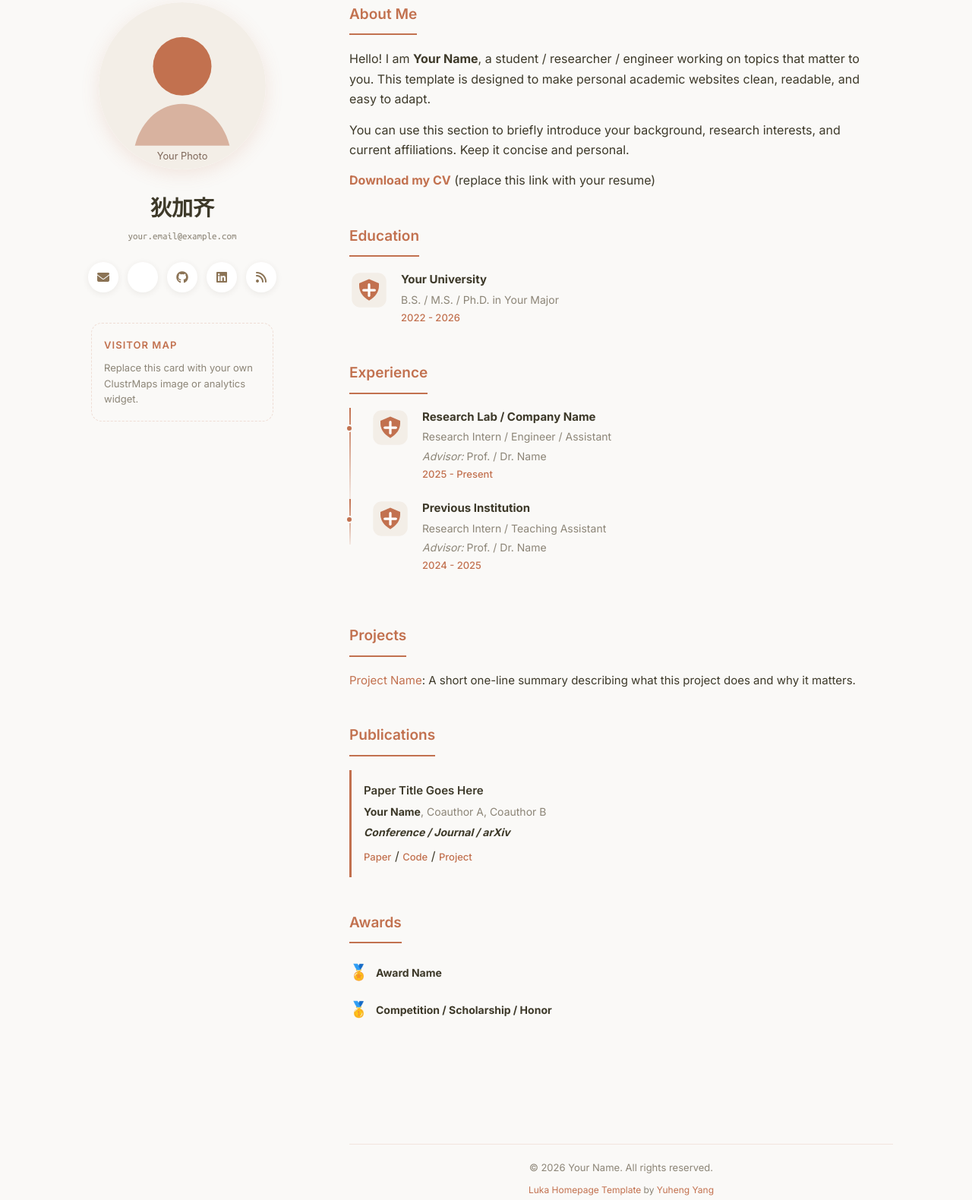
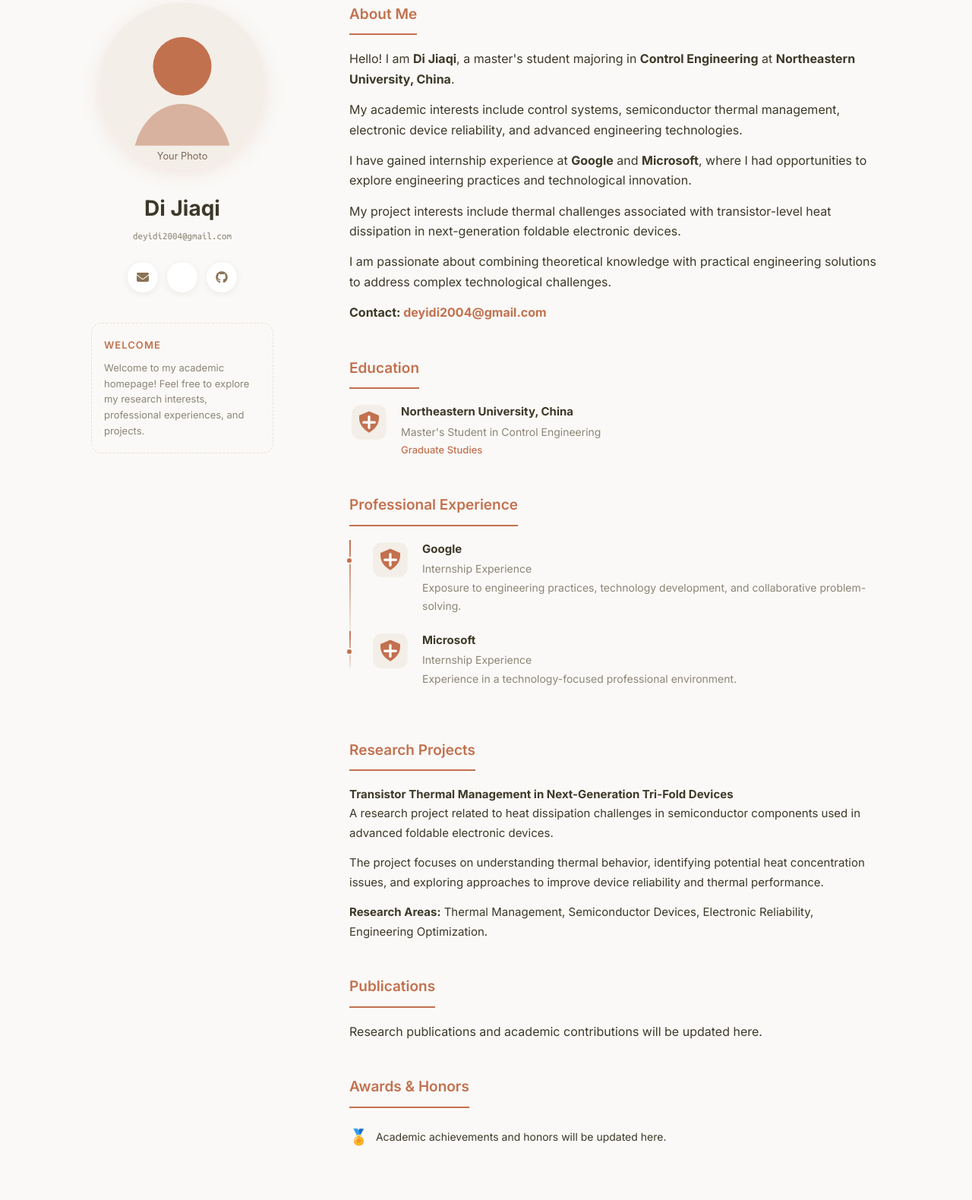
Before and after one commit to deyidi2004-ship-it/wnagye, a plain HTML site: page index.html in a window 1280 px wide. Shown: the part 117-1697 px from the top of the page at 76% size. Drawn offline with Linux system fonts and the light colour scheme; some icons are missing.

Commit message:
Update index.html

```diff
--- a/index.html
+++ b/index.html
@@ -1,32 +1,42 @@
+
 <!DOCTYPE html>
 <html lang="en">
 <head>
   <meta charset="UTF-8">
   <meta http-equiv="X-UA-Compatible" content="IE=edge">
   <meta name="viewport" content="width=device-width, initial-scale=1">
-  <title>狄加齐 - Homepage</title>
-  <meta name="description" content="A minimal academic homepage template for researchers, students, and creators.">
-  <meta name="keywords" content="academic homepage, personal website, portfolio, researcher, student">
+
+  <title>Di Jiaqi - Academic Homepage</title>
+  <meta name="description" content="Academic homepage of Di Jiaqi, a graduate student in Control Engineering at Northeastern University, China.">
+  <meta name="keywords" content="Di Jiaqi, Control Engineering, Northeastern University, Thermal Management, Semiconductor, Research">
+
   <link rel="icon" href="assets/img/favicon.svg" type="image/svg+xml">
 
   <link rel="preconnect" href="https://fonts.googleapis.com">
   <link rel="preconnect" href="https://fonts.gstatic.com" crossorigin>
   <link href="https://fonts.googleapis.com/css2?family=Inter:wght@300;400;500;600;700&display=swap" rel="stylesheet">
 
-  <link rel="stylesheet" href="https://cdnjs.cloudflare.com/ajax/libs/academicons/1.8.6/css/academicons.min.css" integrity="sha256-uFVgMKfistnJAfoCUQigIl+JfUaP47GrRKjf6CTPVmw=" crossorigin="anonymous">
+  <link rel="stylesheet" href="https://cdnjs.cloudflare.com/ajax/libs/academicons/1.8.6/css/academicons.min.css">
   <script src="https://kit.fontawesome.com/a860a211d3.js" crossorigin="anonymous"></script>
 
   <link rel="stylesheet" href="assets/css/font_sans_serif.css">
   <link rel="stylesheet" href="assets/css/theme-luka.css">
 </head>
+
 <body class="theme-luka">
+
+  <!-- Navigation -->
   <nav class="top-nav">
     <div class="nav-container">
       <div class="nav-left">
         <a href="./">Home</a>
       </div>
+
       <div class="nav-right">
-        <button id="themeToggle" class="theme-toggle" title="Toggle theme" aria-label="Toggle theme">
+        <button id="themeToggle"
+                class="theme-toggle"
+                title="Toggle theme"
+                aria-label="Toggle theme">
           <i class="fa-solid fa-moon"></i>
         </button>
       </div>
@@ -34,185 +44,375 @@
   </nav>
 
   <div class="wrapper">
+
+    <!-- Profile -->
     <header class="sidebar">
       <div class="profile-card">
+
         <a class="image avatar">
-          <img src="assets/img/avatar.svg" alt="Profile avatar">
+          <img src="assets/img/avatar.svg" alt="Di Jiaqi">
         </a>
 
-        <h1 class="site-name">狄加齐</h1>
-        <p class="site-email">your.email@example.com</p>
+        <h1 class="site-name">Di Jiaqi</h1>
+        <p class="site-email">deyidi2004@gmail.com</p>
 
         <div class="social-icons">
-          <a href="mailto:your.email@example.com" title="Email"><i class="fa-solid fa-envelope"></i></a>
-          <a href="https://scholar.google.com/" title="Google Scholar"><i class="ai ai-google-scholar"></i></a>
-          <a href="https://github.com/yourname" title="GitHub"><i class="fa-brands fa-github"></i></a>
-          <a href="https://www.linkedin.com/" title="LinkedIn"><i class="fa-brands fa-linkedin"></i></a>
-          <a href="https://yourblog.example.com" title="Blog"><i class="fa-solid fa-rss"></i></a>
+          <a href="mailto:deyidi2004@gmail.com" title="Email">
+            <i class="fa-solid fa-envelope"></i>
+          </a>
+
+          <a href="https://scholar.google.com/" title="Google Scholar">
+            <i class="ai ai-google-scholar"></i>
+          </a>
+
+          <a href="https://github.com/deyidi2004-ship-it" title="GitHub">
+            <i class="fa-brands fa-github"></i>
+          </a>
         </div>
 
         <div class="visitor-card">
-          <div class="visitor-card-title">Visitor Map</div>
+          <div class="visitor-card-title">Welcome</div>
           <div class="visitor-card-body">
-            Replace this card with your own ClustrMaps image or analytics widget.
+            Welcome to my academic homepage!
+            Feel free to explore my research interests,
+            professional experiences, and projects.
           </div>
         </div>
+
       </div>
     </header>
 
+    <!-- Main Content -->
     <section class="content">
+
+      <!-- About Me -->
       <div class="section" id="about">
         <h2 class="section-title">About Me</h2>
+
         <div class="section-body">
-          <p>Hello! I am <strong>Your Name</strong>, a student / researcher / engineer working on topics that matter to you. This template is designed to make personal academic websites clean, readable, and easy to adapt.</p>
-          <p>You can use this section to briefly introduce your background, research interests, and current affiliations. Keep it concise and personal.</p>
-          <p><strong><a href="#" target="_blank" rel="noopener">Download my CV</a></strong> (replace this link with your resume)</p>
+
+          <p>
+            Hello! I am <strong>Di Jiaqi</strong>,
+            a master's student majoring in
+            <strong>Control Engineering</strong>
+            at <strong>Northeastern University, China</strong>.
+          </p>
+
+          <p>
+            My academic interests include control systems,
+            semiconductor thermal management,
+            electronic device reliability,
+            and advanced engineering technologies.
+          </p>
+
+          <p>
+            I have gained internship experience at
+            <strong>Google</strong> and
+            <strong>Microsoft</strong>,
+            where I had opportunities to explore
+            engineering practices and technological innovation.
+          </p>
+
+          <p>
+            My project interests include thermal challenges
+            associated with transistor-level heat dissipation
+            in next-generation foldable electronic devices.
+          </p>
+
+          <p>
+            I am passionate about combining theoretical
+            knowledge with practical engineering solutions
+            to address complex technological challenges.
+          </p>
+
+          <p>
+            <strong>
+              Contact:
+              <a href="mailto:deyidi2004@gmail.com">
+                deyidi2004@gmail.com
+              </a>
+            </strong>
+          </p>
+
         </div>
       </div>
 
+      <!-- Education -->
       <div class="section" id="education">
         <h2 class="section-title">Education</h2>
+
         <div class="section-body">
           <div class="card">
             <div class="experience-item">
-              <img src="assets/img/institution.svg" alt="Institution logo" class="institution-logo">
+
+              <img src="assets/img/institution.svg"
+                   alt="University Logo"
+                   class="institution-logo">
+
               <div class="experience-content">
-                <p class="exp-title"><strong>Your University</strong></p>
-                <p class="exp-detail">B.S. / M.S. / Ph.D. in Your Major</p>
-                <p class="exp-period">2022 - 2026</p>
+
+                <p class="exp-title">
+                  <strong>Northeastern University, China</strong>
+                </p>
+
+                <p class="exp-detail">
+                  Master's Student in Control Engineering
+                </p>
+
+                <p class="exp-period">
+                  Graduate Studies
+                </p>
+
               </div>
             </div>
           </div>
         </div>
       </div>
 
+      <!-- Experience -->
       <div class="section" id="experience">
-        <h2 class="section-title">Experience</h2>
+        <h2 class="section-title">Professional Experience</h2>
+
         <div class="section-body">
+
+          <!-- Google -->
           <div class="card timeline-item">
             <div class="experience-item">
-              <img src="assets/img/institution.svg" alt="Institution logo" class="institution-logo">
+
+              <img src="assets/img/institution.svg"
+                   alt="Institution Logo"
+                   class="institution-logo">
+
               <div class="experience-content">
-                <p class="exp-title"><strong>Research Lab / Company Name</strong></p>
-                <p class="exp-detail">Research Intern / Engineer / Assistant</p>
-                <p class="exp-detail"><em>Advisor:</em> Prof. / Dr. Name</p>
-                <p class="exp-period">2025 - Present</p>
+
+                <p class="exp-title">
+                  <strong>Google</strong>
+                </p>
+
+                <p class="exp-detail">
+                  Internship Experience
+                </p>
+
+                <p class="exp-detail">
+                  Exposure to engineering practices,
+                  technology development,
+                  and collaborative problem-solving.
+                </p>
+
               </div>
             </div>
           </div>
 
+          <!-- Microsoft -->
           <div class="card timeline-item">
             <div class="experience-item">
-              <img src="assets/img/institution.svg" alt="Institution logo" class="institution-logo">
+
+              <img src="assets/img/institution.svg"
+                   alt="Institution Logo"
+                   class="institution-logo">
+
               <div class="experience-content">
-                <p class="exp-title"><strong>Previous Institution</strong></p>
-                <p class="exp-detail">Research Intern / Teaching Assistant</p>
-                <p class="exp-detail"><em>Advisor:</em> Prof. / Dr. Name</p>
-                <p class="exp-period">2024 - 2025</p>
-              </div>
-            </div>
+
+                <p class="exp-title">
+                  <strong>Microsoft</strong>
+                </p>
+
+                <p class="exp-detail">
+                  Internship Experience
+                </p>
+
+                <p class="exp-detail">
+                  Experience in a technology-focused
+                  professional environment.
+                </p>
+
               </div>
             </div>
           </div>
 
+        </div>
+      </div>
+
+      <!-- Projects -->
       <div class="section" id="projects">
-        <h2 class="section-title">Projects</h2>
+        <h2 class="section-title">Research Projects</h2>
+
         <div class="section-body">
+
           <div class="card project-card">
-            <a href="https://github.com/yourname/project-name">Project Name</a>: A short one-line summary describing what this project does and why it matters.
+
+            <strong>
+              Transistor Thermal Management in
+              Next-Generation Tri-Fold Devices
+            </strong>
+
+            <p>
+              A research project related to heat dissipation
+              challenges in semiconductor components used
+              in advanced foldable electronic devices.
+            </p>
+
+            <p>
+              The project focuses on understanding thermal
+              behavior, identifying potential heat concentration
+              issues, and exploring approaches to improve
+              device reliability and thermal performance.
+            </p>
+
+            <p>
+              <strong>Research Areas:</strong>
+              Thermal Management,
+              Semiconductor Devices,
+              Electronic Reliability,
+              Engineering Optimization.
+            </p>
+
+          </div>
+
+        </div>
+      </div>
+
+      <!-- Publications -->
+      <div class="section" id="publications">
+        <h2 class="section-title">Publications</h2>
+
+        <div class="section-body">
+          <div class="publications">
+
+            <p>
+              Research publications and academic
+              contributions will be updated here.
+            </p>
+
           </div>
         </div>
       </div>
 
-      <div class="section" id="publications">
-        <h2 class="section-title">Publications</h2>
+      <!-- Awards -->
+      <div class="section" id="awards">
+        <h2 class="section-title">Awards & Honors</h2>
+
         <div class="section-body">
-          <div class="publications">
-            <ol class="bibliography">
-              <li>
-                <div class="pub-row">
-                  <div class="pub-content">
-                    <div class="title">Paper Title Goes Here</div>
-                    <div class="author"><strong>Your Name</strong>, Coauthor A, Coauthor B</div>
-                    <div class="periodical"><em><strong>Conference / Journal / arXiv</strong></em></div>
-                    <div class="links">
-                      <a href="#">Paper</a> / <a href="#">Code</a> / <a href="#">Project</a>
+
+          <div class="awards-grid">
+
+            <div class="award-item">
+              <span class="award-icon">🏅</span>
+
+              <div class="award-text">
+                Academic achievements and honors
+                will be updated here.
               </div>
+
             </div>
+
           </div>
-              </li>
-            </ol>
-          </div>
+
         </div>
       </div>
 
-      <div class="section" id="awards">
-        <h2 class="section-title">Awards</h2>
-        <div class="section-body">
-          <div class="awards-grid">
-            <div class="award-item">
-              <span class="award-icon">🏅</span>
-              <div class="award-text"><strong>Award Name</strong></div>
-            </div>
-            <div class="award-item">
-              <span class="award-icon">🥇</span>
-              <div class="award-text"><strong>Competition / Scholarship / Honor</strong></div>
-            </div>
-          </div>
-        </div>
-      </div>
     </section>
 
+    <!-- Footer -->
     <footer class="site-footer">
       <p>
-        &copy; 2026 Your Name. All rights reserved.
+        &copy; 2026 Di Jiaqi. All rights reserved.
         <br>
-        <span class="template-credit"><a href="https://github.com/wzsyyh/luka-homepage-template">Luka Homepage Template</a> by <a href="https://wzsyyh.github.io/">Yuheng Yang</a></span>
+        <span class="template-credit">
+          <a href="https://github.com/wzsyyh/luka-homepage-template">
+            Luka Homepage Template
+          </a>
+          by
+          <a href="https://wzsyyh.github.io/">
+            Yuheng Yang
+          </a>
+        </span>
       </p>
     </footer>
+
   </div>
 
+  <!-- JavaScript -->
   <script src="assets/js/scale.fix.js"></script>
+
   <script>
     (function() {
+
       const themeToggle = document.getElementById('themeToggle');
       const icon = themeToggle.querySelector('i');
 
       function setTheme(isDark) {
-        document.documentElement.setAttribute('data-theme', isDark ? 'dark' : 'light');
+        document.documentElement.setAttribute(
+          'data-theme',
+          isDark ? 'dark' : 'light'
+        );
+
         icon.classList.toggle('fa-sun', isDark);
         icon.classList.toggle('fa-moon', !isDark);
-        localStorage.setItem('theme', isDark ? 'dark' : 'light');
+
+        localStorage.setItem(
+          'theme',
+          isDark ? 'dark' : 'light'
+        );
       }
 
       const savedTheme = localStorage.getItem('theme');
-      const prefersDark = window.matchMedia('(prefers-color-scheme: dark)').matches;
-      setTheme(savedTheme ? savedTheme === 'dark' : prefersDark);
+
+      const prefersDark = window.matchMedia(
+        '(prefers-color-scheme: dark)'
+      ).matches;
+
+      setTheme(
+        savedTheme
+          ? savedTheme === 'dark'
+          : prefersDark
+      );
 
       themeToggle.addEventListener('click', function() {
-        const isDark = document.documentElement.getAttribute('data-theme') === 'dark';
+
+        const isDark =
+          document.documentElement.getAttribute('data-theme') === 'dark';
+
         setTheme(!isDark);
+
       });
 
       if ('IntersectionObserver' in window) {
-        const observer = new IntersectionObserver(function(entries) {
+
+        const observer = new IntersectionObserver(
+          function(entries) {
+
             entries.forEach(function(entry) {
+
               if (entry.isIntersecting) {
                 entry.target.classList.add('visible');
                 observer.unobserve(entry.target);
               }
+
             });
-        }, { threshold: 0.1 });
 
-        document.querySelectorAll('.section').forEach(function(el) {
+          },
+          { threshold: 0.1 }
+        );
+
+        document.querySelectorAll('.section').forEach(
+          function(el) {
             observer.observe(el);
-        });
+          }
+        );
+
       } else {
-        document.querySelectorAll('.section').forEach(function(el) {
+
+        document.querySelectorAll('.section').forEach(
+          function(el) {
             el.classList.add('visible');
-        });
           }
+        );
+
+      }
+
     })();
   </script>
+
 </body>
 </html>
```
Lines whose indentation alone changed are shown as unchanged.
